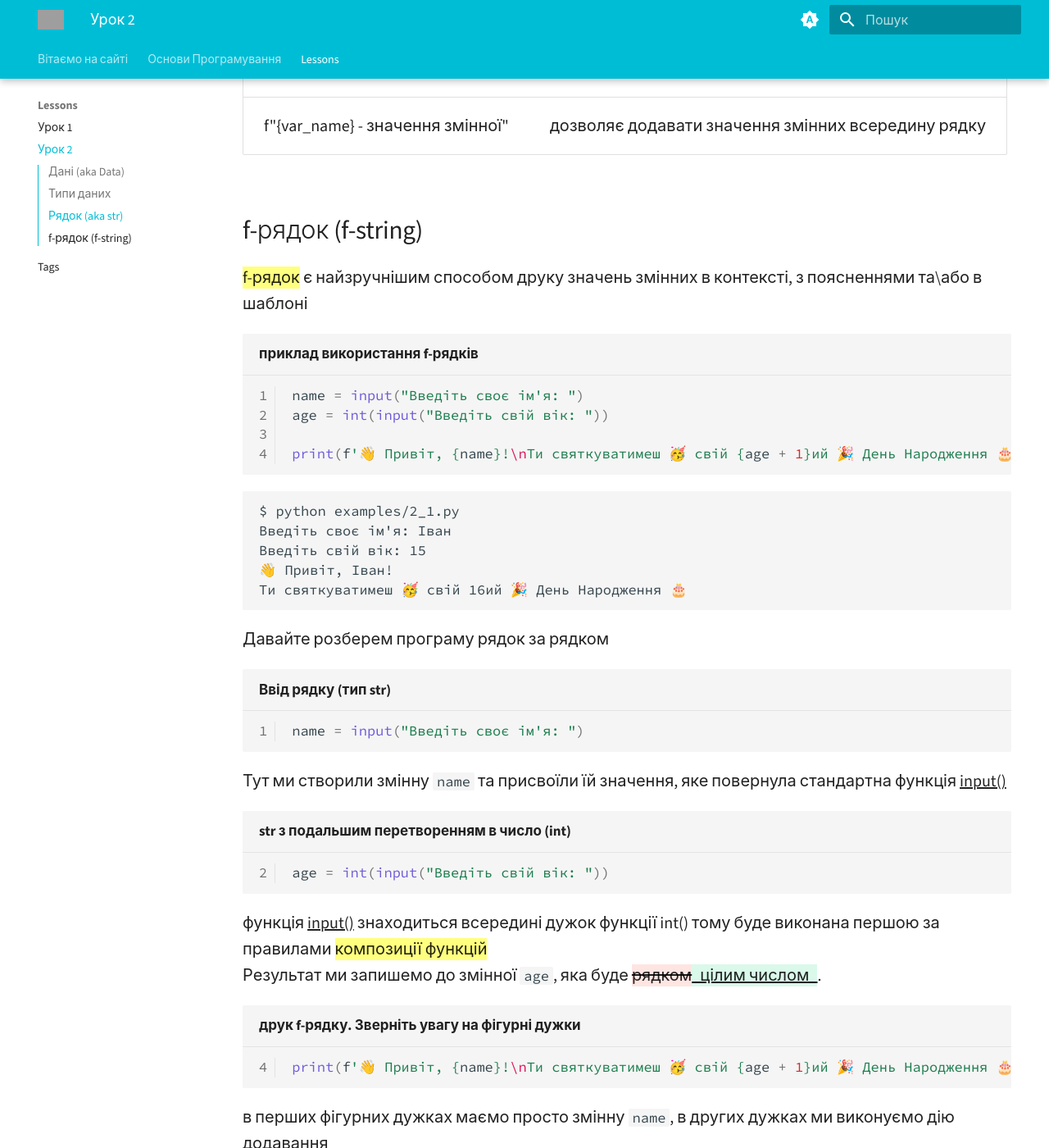
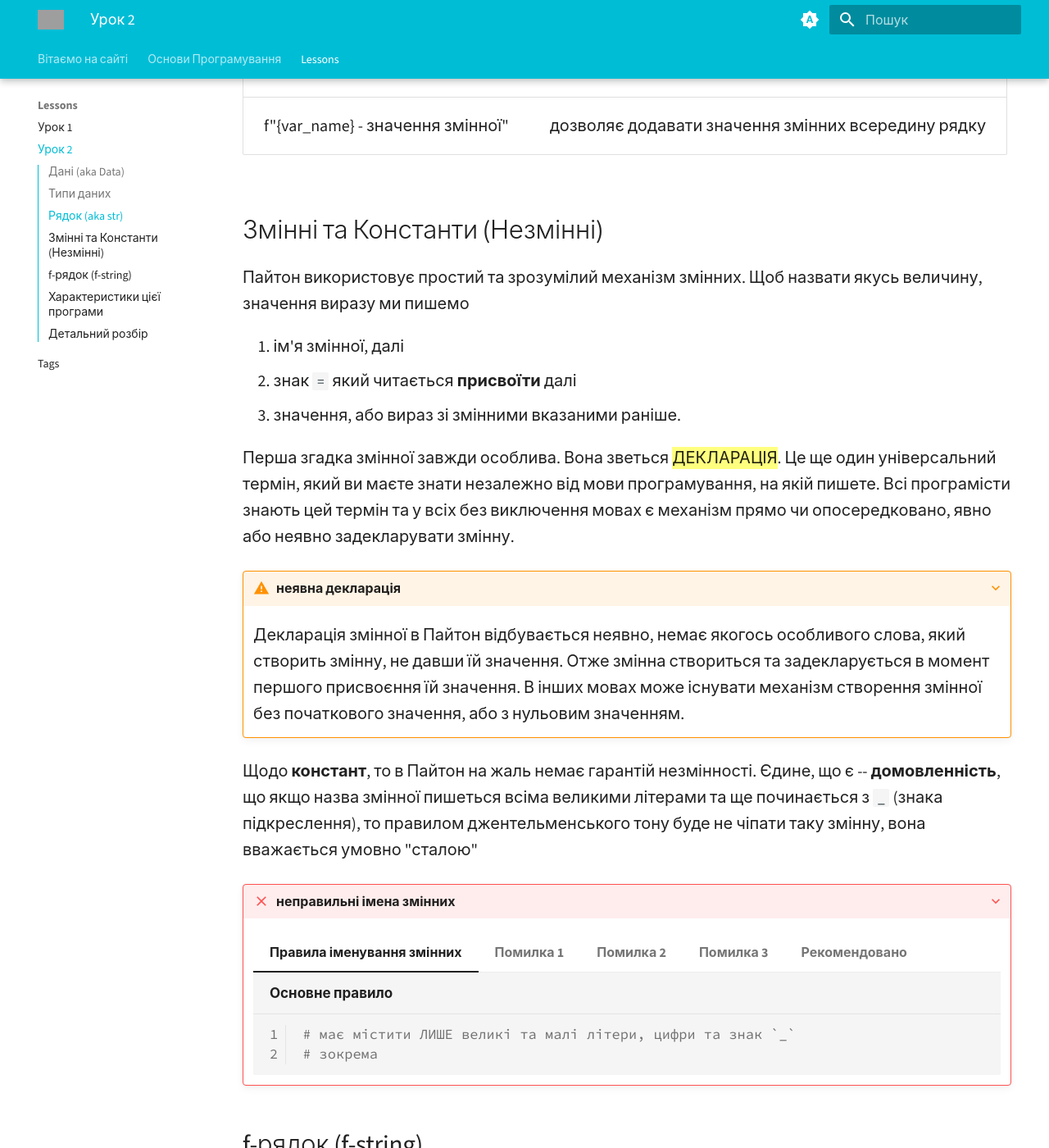
Before and after one commit to kirilche/pykids, an MkDocs documentation site: the page built from docs/lessons/2.md, in a window 1280 px wide and 1400 px high, scrolled down 1199 px. Shown: the whole window at 82% size. Built offline with MkDocs 1.6.1 and Material for MkDocs 9.7.7, drawn with Linux system fonts in a browser that asks for light colours; some of the changed text lies outside the part shown; grey boxes are pictures that could not be loaded.

Commit message:
060125 18

````diff
--- a/docs/lessons/2.md
+++ b/docs/lessons/2.md
@@ -34,6 +34,52 @@ str
 | "🤖 я\tробот"| рядок допускає емоджі та інші спец.символи|
 | f"{var_name} - значення змінної"| дозволяє додавати значення змінних всередину рядку |
 
+## Змінні та Константи (Незмінні)
+
+Пайтон використовує простий та зрозумілий механізм змінних. Щоб назвати якусь величину, значення виразу ми пишемо
+
+1. ім'я змінної, далі
+2. знак `=` який читається **присвоїти** далі
+3. значення, або вираз зі змінними вказаними раніше.
+
+Перша згадка змінної завжди особлива. Вона зветься ==ДЕКЛАРАЦІЯ==. Це ще один універсальний термін, який ви маєте знати незалежно від мови програмування, на якій пишете. Всі програмісти знають цей термін та у всіх без виключення мовах є механізм прямо чи опосередковано, явно або неявно задекларувати змінну.
+
+???+ warning "неявна декларація"
+    Декларація змінної в Пайтон відбувається неявно, немає якогось особливого слова, який створить змінну, не давши їй значення. Отже змінна створиться та задекларується в момент першого присвоєння їй значення. В інших мовах може існувати механізм створення змінної без початкового значення, або з нульовим значенням.
+
+Щодо **констант**, то в Пайтон на жаль немає гарантій незмінності. Єдине, що є -- **домовленність**, що якщо назва змінної пишеться всіма великими літерами та ще починається з `_` (знака підкреслення), то правилом джентельменського тону буде не чіпати таку змінну, вона вважається умовно "сталою"
+
+???+ failure "неправильні імена змінних"
+
+    === "Правила іменування змінних"
+        ```py title="Основне правило" linenums="1"
+        # має містити ЛИШЕ великі та малі літери, цифри та знак `_`
+        # зокрема
+        ```
+    === "Помилка 1"
+        ```py title="містить -" linenums="3"
+        # не має містити мінус (дифіс)
+        bada-boom = "BIIIIG"
+        ```
+    === "Помилка 2"
+        ```py title="містить пробіл" linenums="5"
+        # не має містити ` ` (пробіл)
+        my favorite = "BIIIIG"
+        ```
+    === "Помилка 3"
+        ```py title="починається з цифри" linenums="7"
+        # не може починатись з цифри
+        1_time = "95%"
+        ```
+    === "Рекомендовано"
+        ```py title="англійська + '_'" linenums="9"
+        # БАЖАНО має складатись з усіх малих латинських літер,
+        # окремі слова розділені підкресленням
+        # ПРАВИЛЬНА та водночас рекомендована форма
+        my_name = "Іван"
+        the_1_and_only = "Guido van Rossum, inventor of Python"
+        ```
+
 ## f-рядок (f-string)
 ==f-рядок== є найзручнішим способом друку значень змінних в контексті, з поясненнями та\або в шаблоні
 ```py title="приклад використання f-рядків" linenums="1"
@@ -50,6 +96,15 @@ $ python examples/2_1.py
 👋 Привіт, Іван!
 Ти святкуватимеш 🥳 свій 16ий 🎉 День Народження 🎂
 ```
+## Характеристики цієї програми
+Якщо ви прочитали [попередній розділ](../../fundamentals/#input-and-output-aka-io), то вам легко побачити, що дана програма:
+
+- приймає 2 вхідних рядки, які користувач набирає з клавіатури. Другий з рядків перетворюється на число (змінює тип `srt` -> `int`)
+- виводить дані в термінал (стандартний вивід)
+- не приймає жодних рішень
+- не містить циклів та повторень
+
+## Детальний розбір
 Давайте розберем програму рядок за рядком
 ```py title="Ввід рядку (тип str)" linenums="1"
 name = input("Введіть своє ім'я: ")
````
Also changed, not shown: docs/lessons/1.md (+9 -4 lines).
